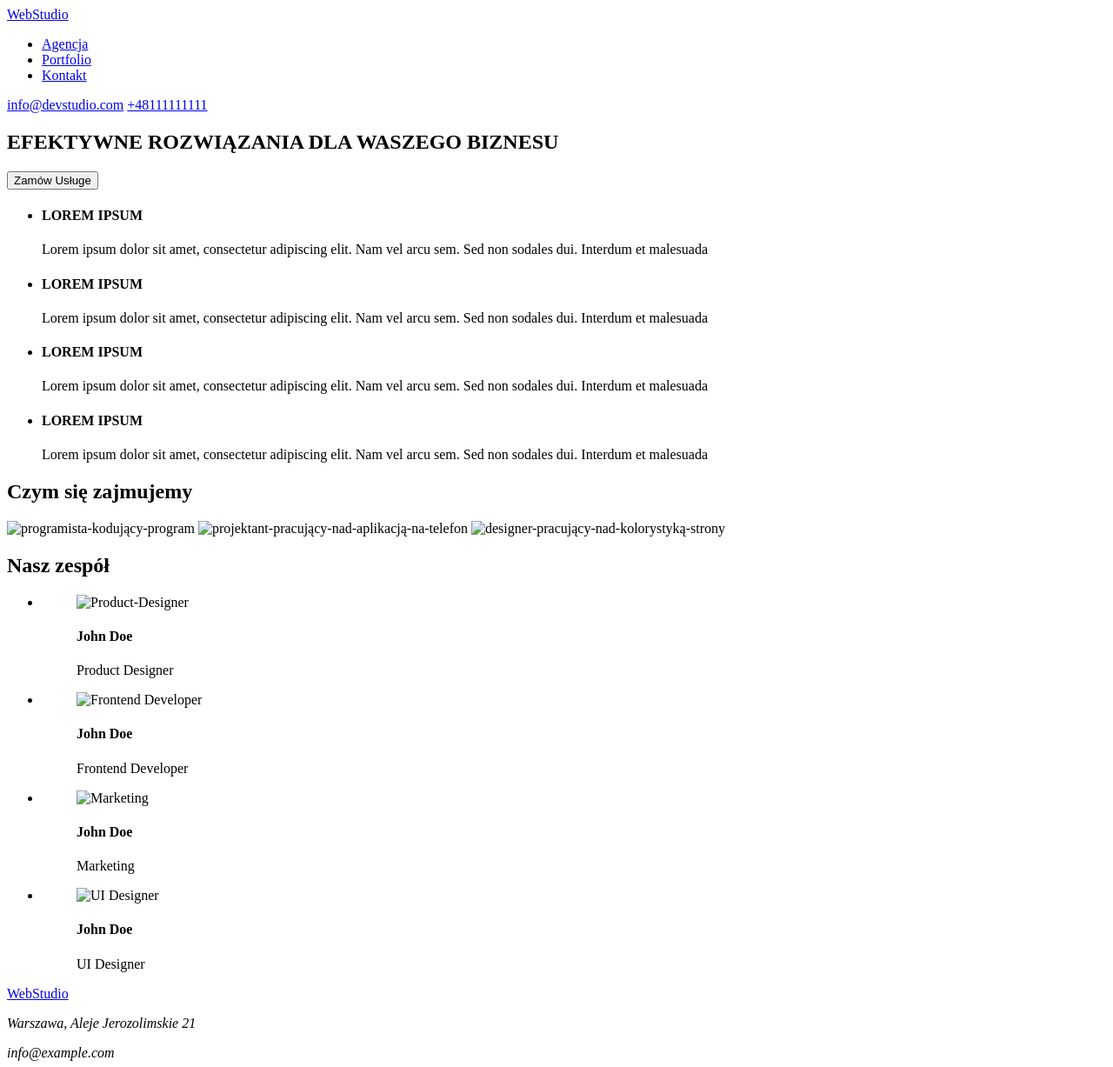
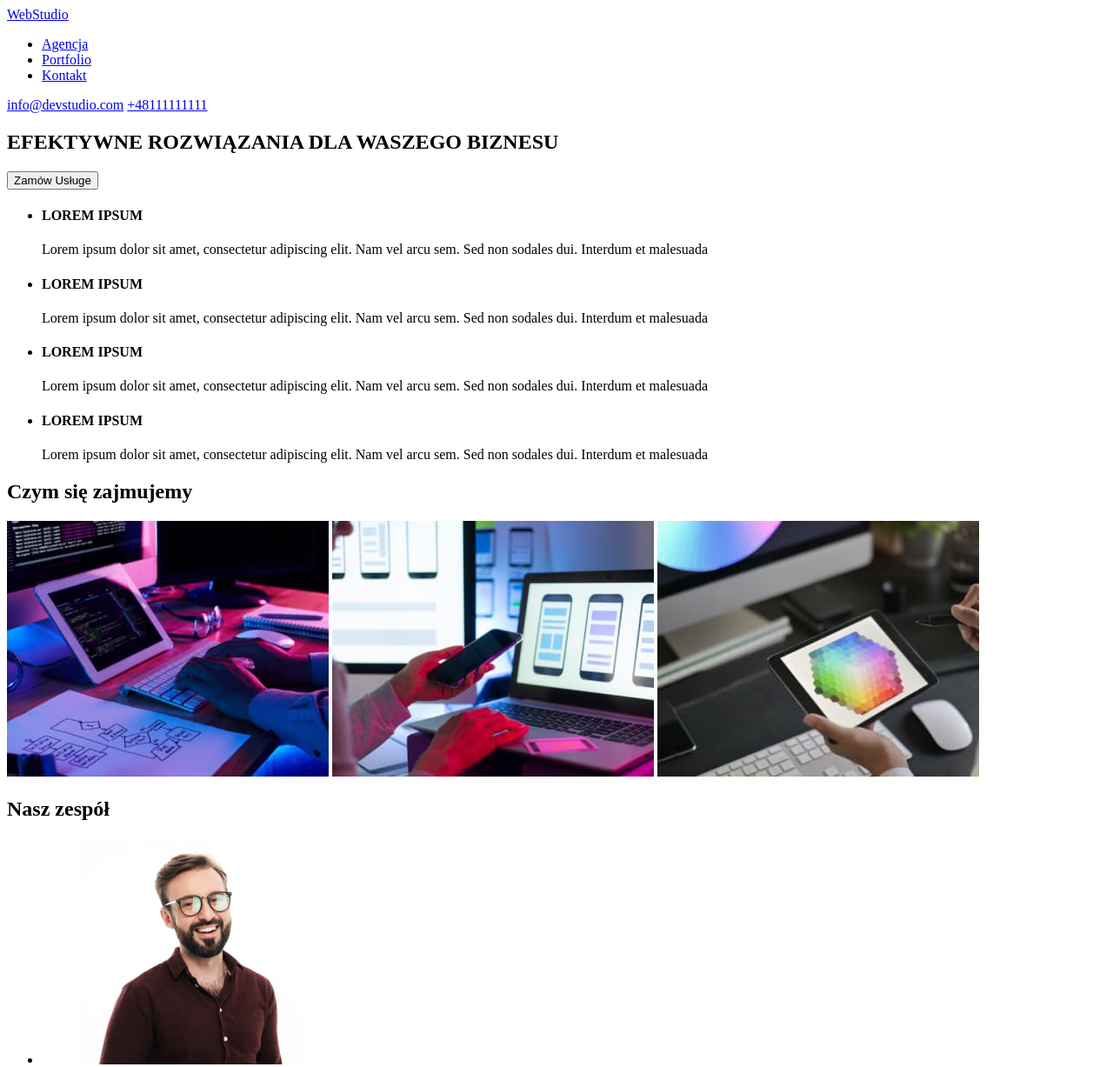
Before and after one commit to Eryk1599/goit-markup-hw-01, a plain HTML site: page index.html in a window 1280 px wide. Shown: the top 1227 px of the page at 87% size. Drawn offline with Linux system fonts and the light colour scheme.

Commit message:
Add files via upload

```diff
--- a/index.html
+++ b/index.html
@@ -72,20 +72,20 @@
                 <h2>Czym się zajmujemy</h2>
 
                 <img
-                    src="/goit-markup-hw-01/images/1zdjecie.jpg"
+                    src="./images/zdjecie1.jpg"
                     alt="programista-kodujący-program"
                     width="370"
                     height="294"
                 />
 
                 <img
-                    src="/goit-markup-hw-01/images/2zdjecie.jpg"
+                    src="./images/zdjecie2.jpg"
                     alt="projektant-pracujący-nad-aplikacją-na-telefon"
                     width="370"
                     height="294"
                 />
                 <img
-                    src="/goit-markup-hw-01/images/3zdjecie.jpg"
+                    src="./images/zdjecie3.jpg"
                     alt="designer-pracujący-nad-kolorystyką-strony"
                     width="370"
                     height="294"
@@ -97,7 +97,7 @@
                     <li>
                         <figure>
                             <img
-                                src="/goit-markup-hw-01/images/4zdjecie.jpg"
+                                src="./images/zdjecie4.jpg"
                                 alt="Product-Designer"
                                 width="270"
                                 height="260"
@@ -111,7 +111,7 @@
                     <li>
                         <figure>
                             <img
-                                src="/goit-markup-hw-01/images/5zdjecie.jpg"
+                                src="./images/zdjecie5.jpg"
                                 alt="Frontend Developer"
                                 width="270"
                                 height="260"
@@ -125,7 +125,7 @@
                     <li>
                         <figure>
                             <img
-                                src="/goit-markup-hw-01/images/6zdjecie.jpg"
+                                src="./images/zdjecie6.jpg"
                                 alt="Marketing"
                                 width="270"
                                 height="260"
@@ -139,7 +139,7 @@
                     <li>
                         <figure>
                             <img
-                                src="/goit-markup-hw-01/images/7zdjecie.jpg"
+                                src="./images/zdjecie7.jpg"
                                 alt="UI Designer"
                                 width="270"
                                 height="260"
```
